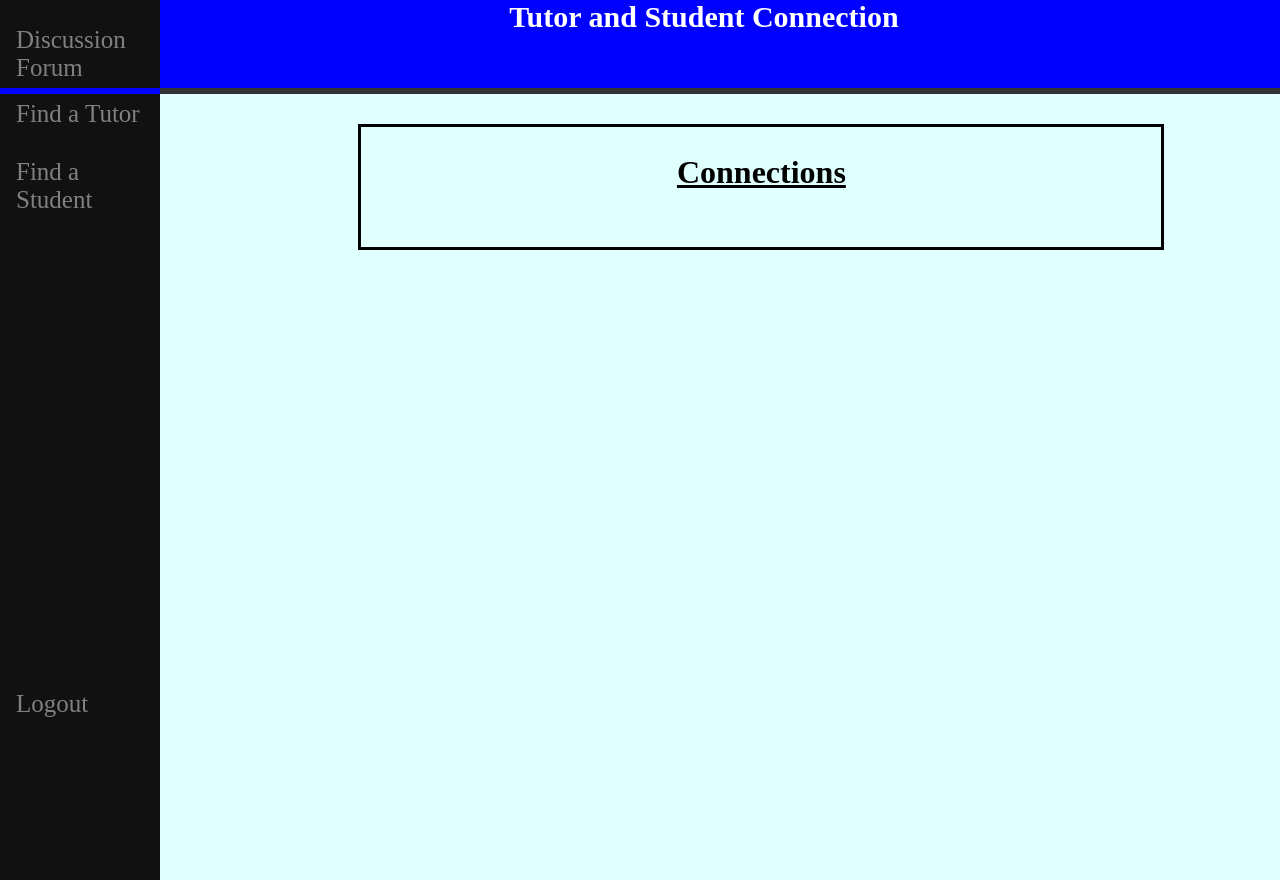
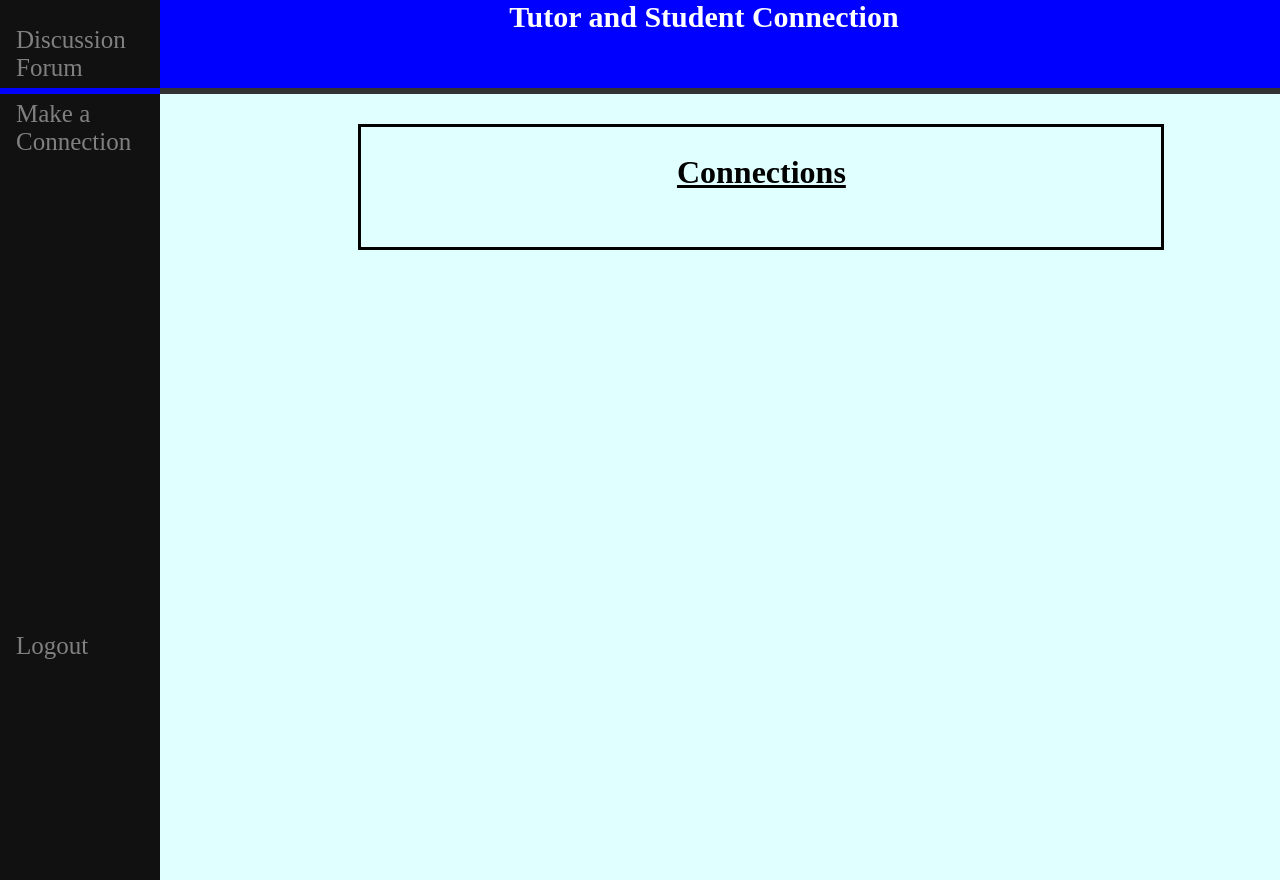
Before and after one commit to jonathankopp/Tutor-and-Student-Connection-TaSC-, a PHP site: page /connect.php in a window 1280 px wide. Run offline with PHP 8.4, Linux system fonts and the light colour scheme; the visitor is signed in with stand-in values (Sample User, id 1); data that the repository does not hold is empty.

Commit message:
fixed signin

```diff
--- a/connect.php
+++ b/connect.php
@@ -19,8 +19,7 @@
 
 	<div class="sidebar">
 		<a id="navlink" href="forum.html"> Discussion Forum </a>
-		<a href="index.html"> Find a Tutor </a> <br>
-		<a href="subjects.html"> Find a Student </a>
+		<a href="students.php">Make a Connection </a>
 		<a id="logout" href="index.html"> Logout </a>
 	</div>
 
--- a/index.php
+++ b/index.php
@@ -61,10 +61,10 @@
 			  	$emaildb = trim($_POST["my_email"]);
 			  	$passworddb = trim($_POST["my_password"]);
 
-			  	$query = "SELECT userid from users where email='" . $emaildb ."' and password='" . $passworddb ."'";
+			  	$query = "SELECT userid from users where email='" . $emaildb ."' AND password='" . $passworddb ."'";
 			  	$result = $db->query($query);
-			  	if($result == false) {
-			  		echo '<h3> Wrong email or password';
+			  	if($result->num_rows == 0) {
+			  		echo '<h3> Wrong email or password </h3>';
 			  	}
 			  	else {
 			  		$record = $result->fetch_assoc();
```
